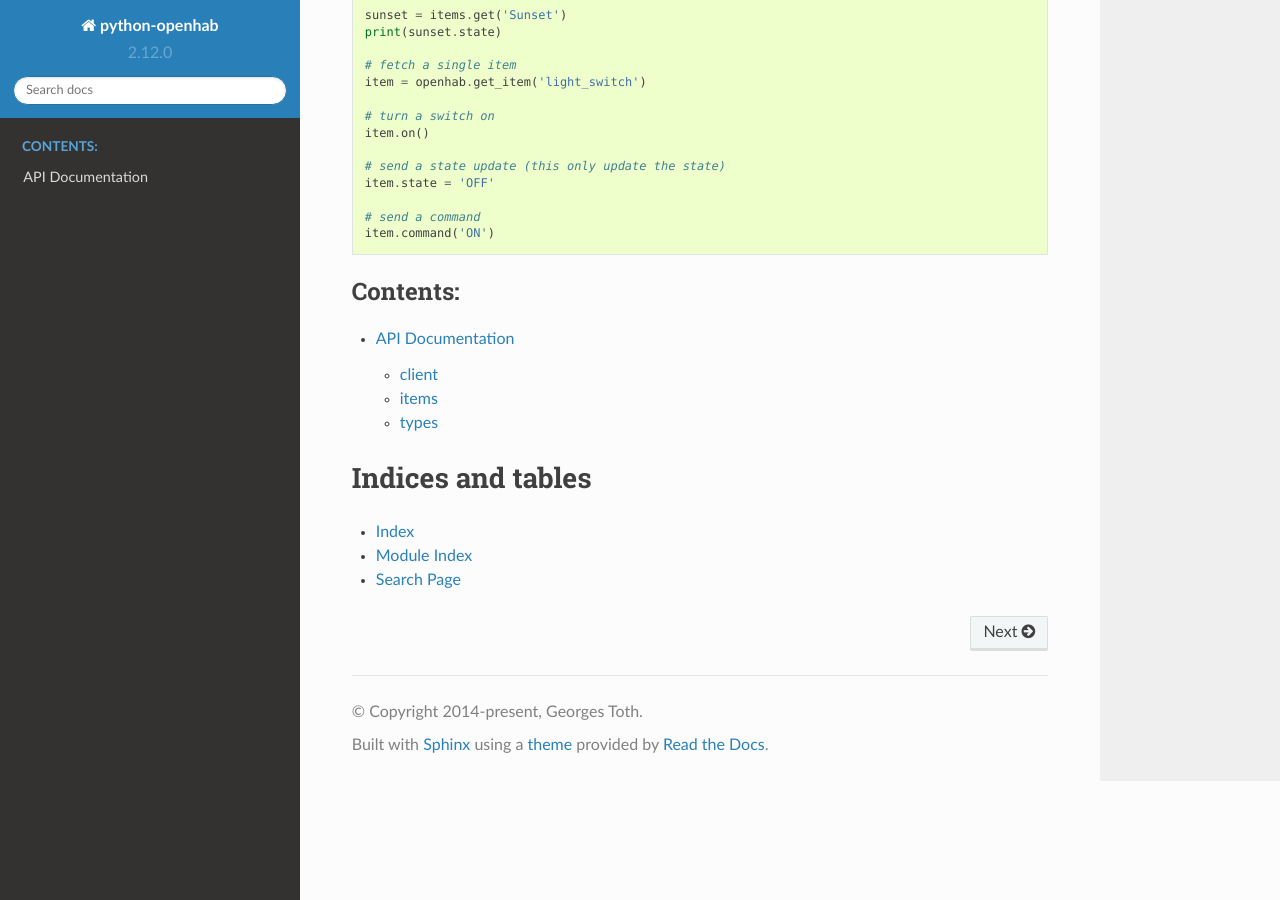
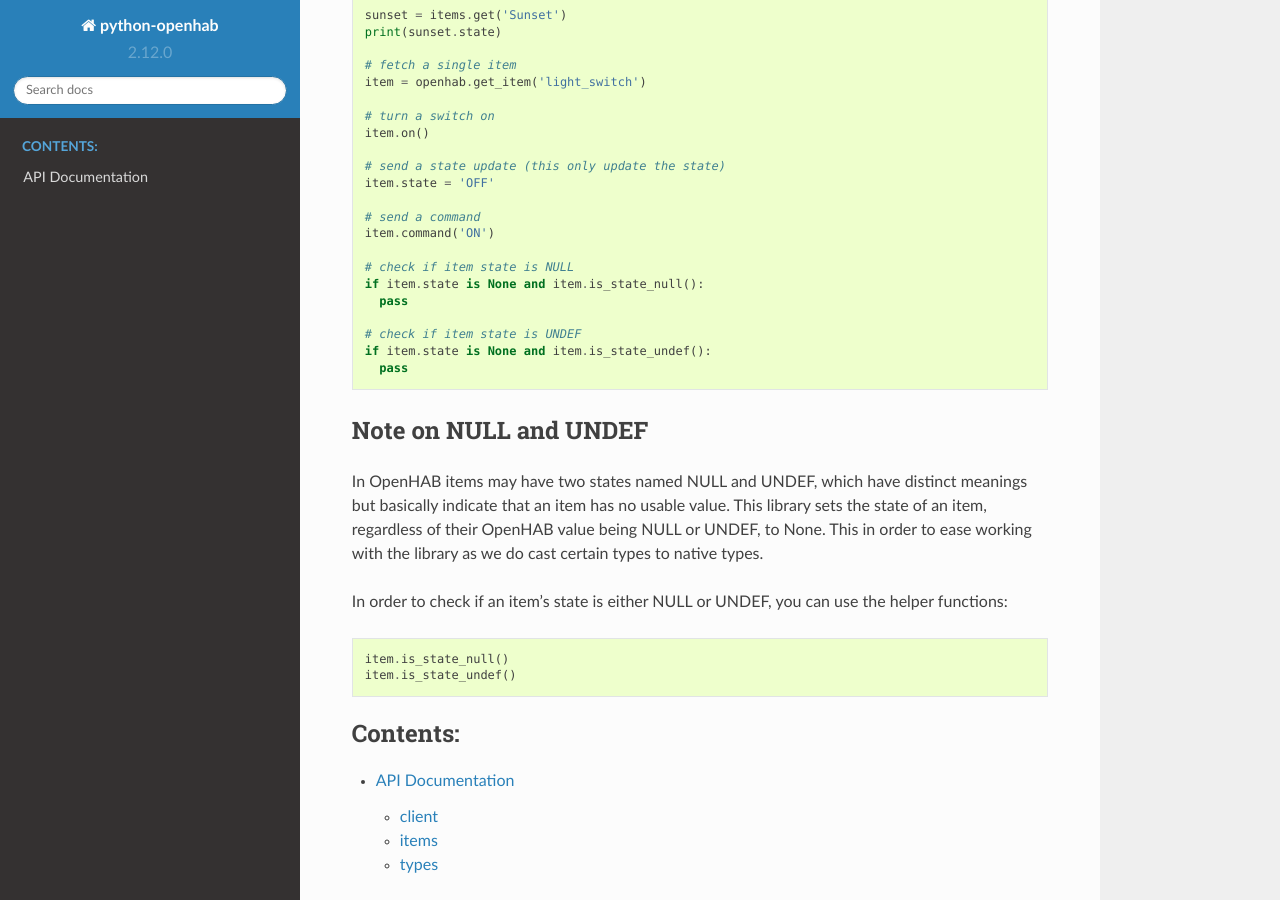
Before and after one commit to sim0nx/python-openhab, a Sphinx documentation site: the page built from docs/index.rst, in a window 1280 px wide and 900 px high, scrolled down 1008 px. Built offline with Sphinx 7.4.7 and the Read the Docs theme 2.0.0, drawn with Linux system fonts in a browser that asks for light colours.

Commit message:
update docs

```diff
--- a/docs/index.rst
+++ b/docs/index.rst
@@ -71,6 +71,30 @@ Example usage of the library:
     # send a command
     item.command('ON')
 
+    # check if item state is NULL
+    if item.state is None and item.is_state_null():
+      pass
+
+    # check if item state is UNDEF
+    if item.state is None and item.is_state_undef():
+      pass
+
+
+Note on NULL and UNDEF
+----------------------
+
+In OpenHAB items may have two states named NULL and UNDEF, which have distinct meanings but basically indicate that an
+item has no usable value.
+This library sets the state of an item, regardless of their OpenHAB value being NULL or UNDEF, to None.
+This in order to ease working with the library as we do cast certain types to native types.
+
+In order to check if an item's state is either NULL or UNDEF, you can use the helper functions:
+
+.. code-block:: python
+
+    item.is_state_null()
+    item.is_state_undef()
+
 
 
 .. toctree::
```
